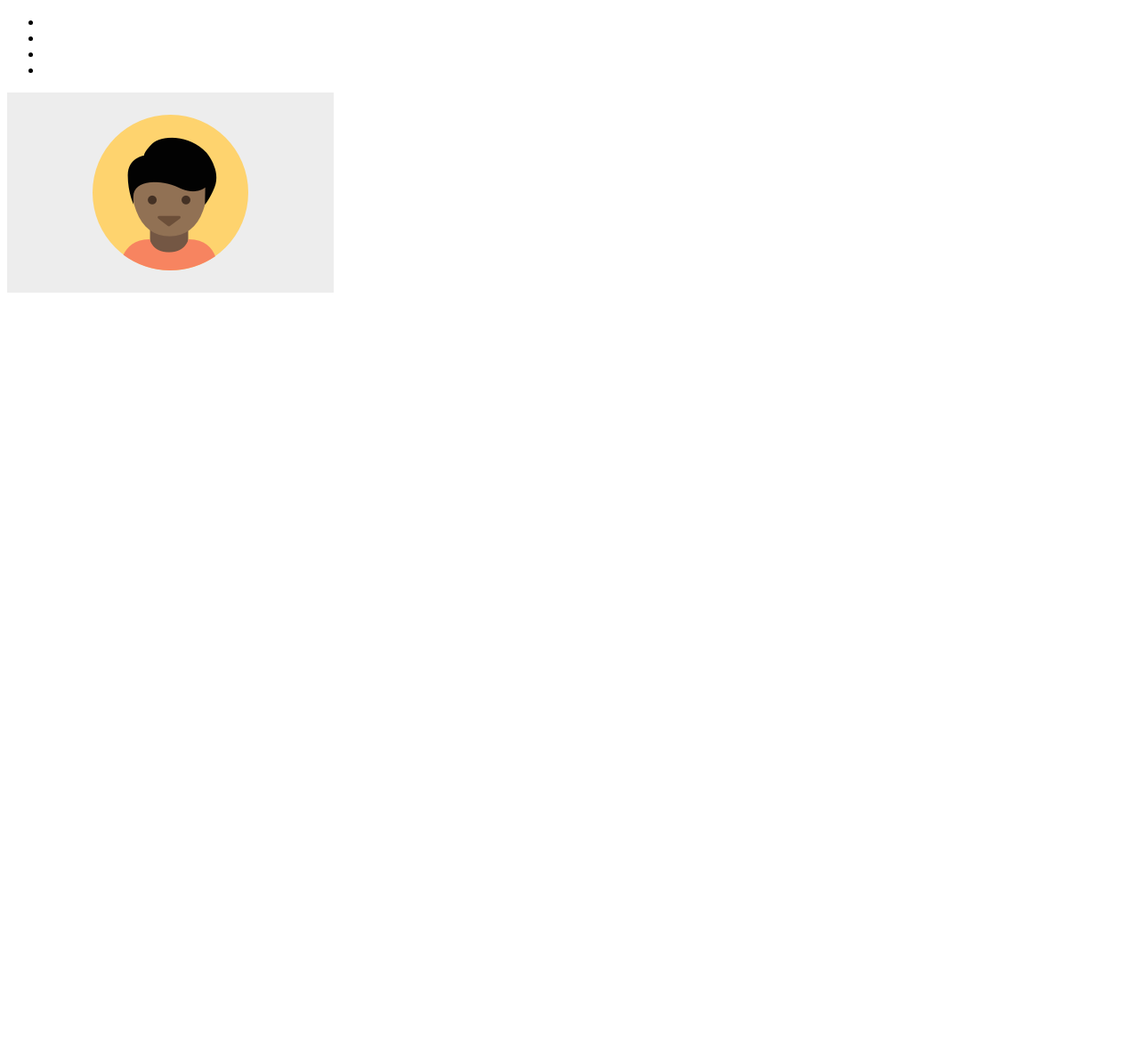
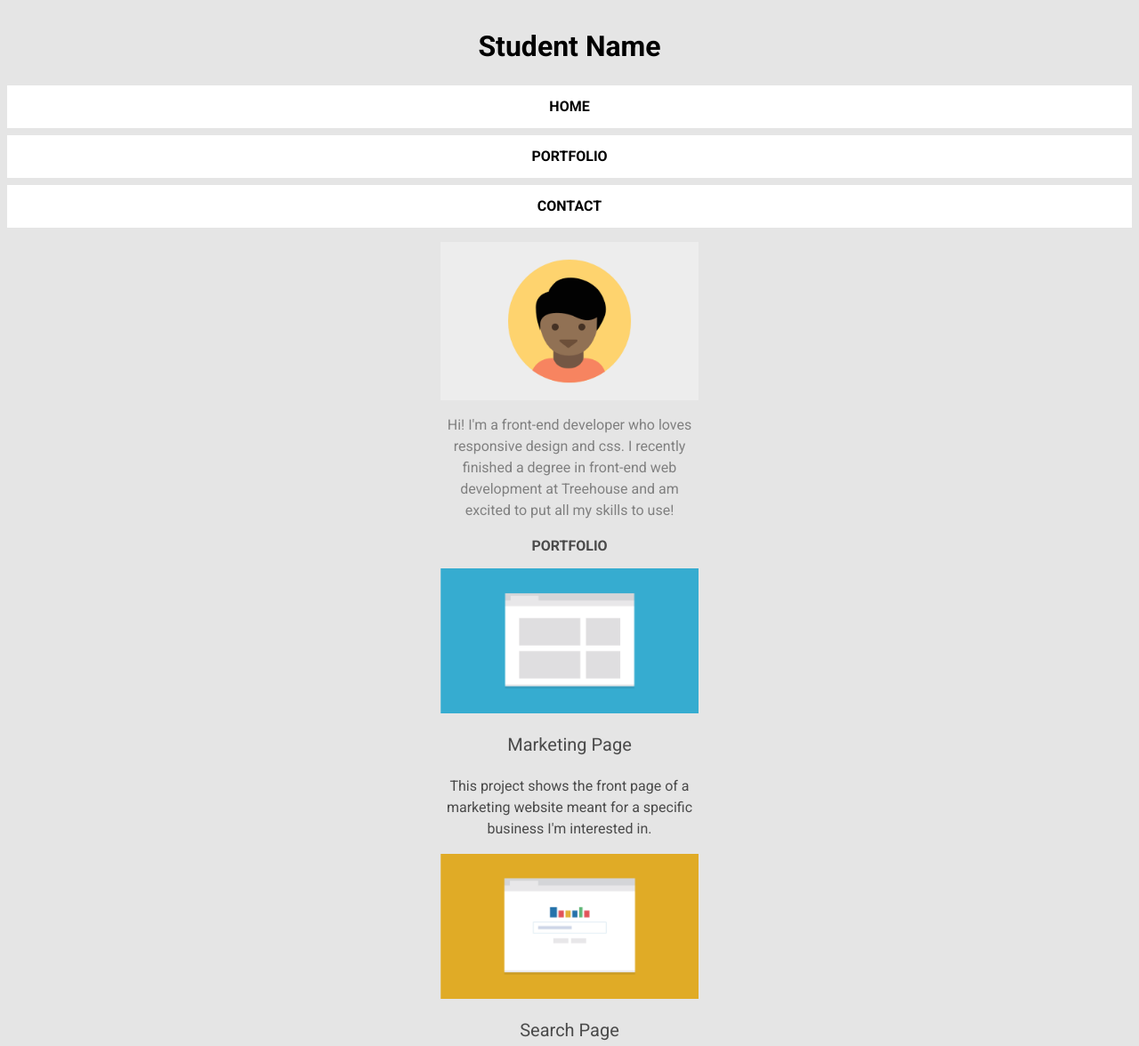
Before and after one commit to dalton-figg/responsive_layout_v3, a plain HTML site: page index.html in a window 1280 px wide. Shown: the top 1176 px of the page at 89% size. Before the commit the page ends 800 px from the top, so only its background shows below. Drawn offline with Linux system fonts and the light colour scheme.

Commit message:
Added most of the pages main HTML content

```diff
--- a/css/styles.css
+++ b/css/styles.css
@@ -0,0 +1,64 @@
+body {
+  margin: 0;
+  background-color: rgb(229, 229, 229);
+  font-family: "Roboto", sans-serif;
+  line-height: 1.5;
+}
+
+img {
+  display: block;
+  max-width: 100%;
+}
+
+h2 {
+  text-transform: uppercase;
+  text-align: center;
+  font-size: 1rem;
+}
+
+h3 {
+  font-weight: 400;
+  font-size: 1.25rem;
+}
+
+.navbar {
+  padding: 0 0.5rem;
+}
+
+.navbar__list {
+  display: flex;
+  flex-direction: column;
+  gap: 0.5rem;
+  padding: 0;
+  list-style: none;
+  text-align: center;
+}
+
+.navbar__list-item:first-child {
+  font-size: 2rem;
+}
+
+.navbar__list-item:not(:first-child) {
+  text-transform: uppercase;
+  background-color: white;
+}
+
+.navbar__list-item {
+  font-weight: 700;
+  padding: 0.75rem;
+}
+
+.profile,
+.portfolio {
+  max-width: 290px;
+  margin: 0 auto;
+  text-align: center;
+}
+
+.portfolio {
+  color: #4a4a4a;
+}
+
+.profile {
+  color: grey;
+}
--- a/index.html
+++ b/index.html
@@ -14,24 +14,83 @@
   </head>
   <body>
     <header>
-      <nav>
-        <ul>
-          <li></li>
-          <li></li>
-          <li></li>
-          <li></li>
+      <nav class="navbar">
+        <ul class="navbar__list">
+          <li class="navbar__list-item">Student Name</li>
+          <li class="navbar__list-item">Home</li>
+          <li class="navbar__list-item">Portfolio</li>
+          <li class="navbar__list-item">Contact</li>
         </ul>
       </nav>
     </header>
     <main>
-      <section>
+      <section class="profile">
         <article>
-          <p></p>
-          <img src="/images/responsive-layout-profile.png" alt="" />
+          <img
+            src="/images/responsive-layout-profile.png"
+            alt="Placeholder profile picture"
+          />
+          <p>
+            Hi! I'm a front-end developer who loves responsive design and css. I
+            recently finished a degree in front-end web development at Treehouse
+            and am excited to put all my skills to use!
+          </p>
         </article>
       </section>
-      <section></section>
-      <section></section>
+      <section class="portfolio">
+        <h2>Portfolio</h2>
+        <div class="project">
+          <img src="images/portfolio-1.png" alt="Placeholder portfolio image" />
+          <h3>Marketing Page</h3>
+          <p>
+            This project shows the front page of a marketing website meant for a
+            specific business I'm interested in.
+          </p>
+        </div>
+        <div class="project">
+          <img src="images/portfolio-2.png" alt="Placeholder portfolio image" />
+          <h3>Search Page</h3>
+          <p>
+            This project searches through a specific database to find
+            information that the user is trying to look up.
+          </p>
+        </div>
+        <div class="project">
+          <img src="images/portfolio-3.png" alt="Placeholder portfolio image" />
+          <h3>Travel App</h3>
+          <p>
+            This project compares travel times based on different transportation
+            methods and tells you the best one.
+          </p>
+        </div>
+        <div class="project">
+          <img src="images/portfolio-4.png" alt="Placeholder portfolio image" />
+          <h3>Map of Favorite Spots</h3>
+          <p>
+            This project uses mapping apis to plot points for my favorite spots
+            in the city for a do-it-yourself walking tour.
+          </p>
+        </div>
+        <div class="project">
+          <img src="images/portfolio-5.png" alt="Placeholder portfolio image" />
+          <h3>Photo Gallery</h3>
+          <p>
+            This project shows pictures from a recent trip to the viewer and
+            allows them to easily navigate through photos.
+          </p>
+        </div>
+        <div class="project">
+          <img src="images/portfolio-6.png" alt="Placeholder portfolio image" />
+          <h3>Calculator</h3>
+          <p>
+            Someone can enter in the numbers they want, and press the big blue
+            button and get the result.
+          </p>
+        </div>
+      </section>
+      <section>
+        <h2>Contact</h2>
+      </section>
     </main>
     <footer></footer>
   </body>
```
